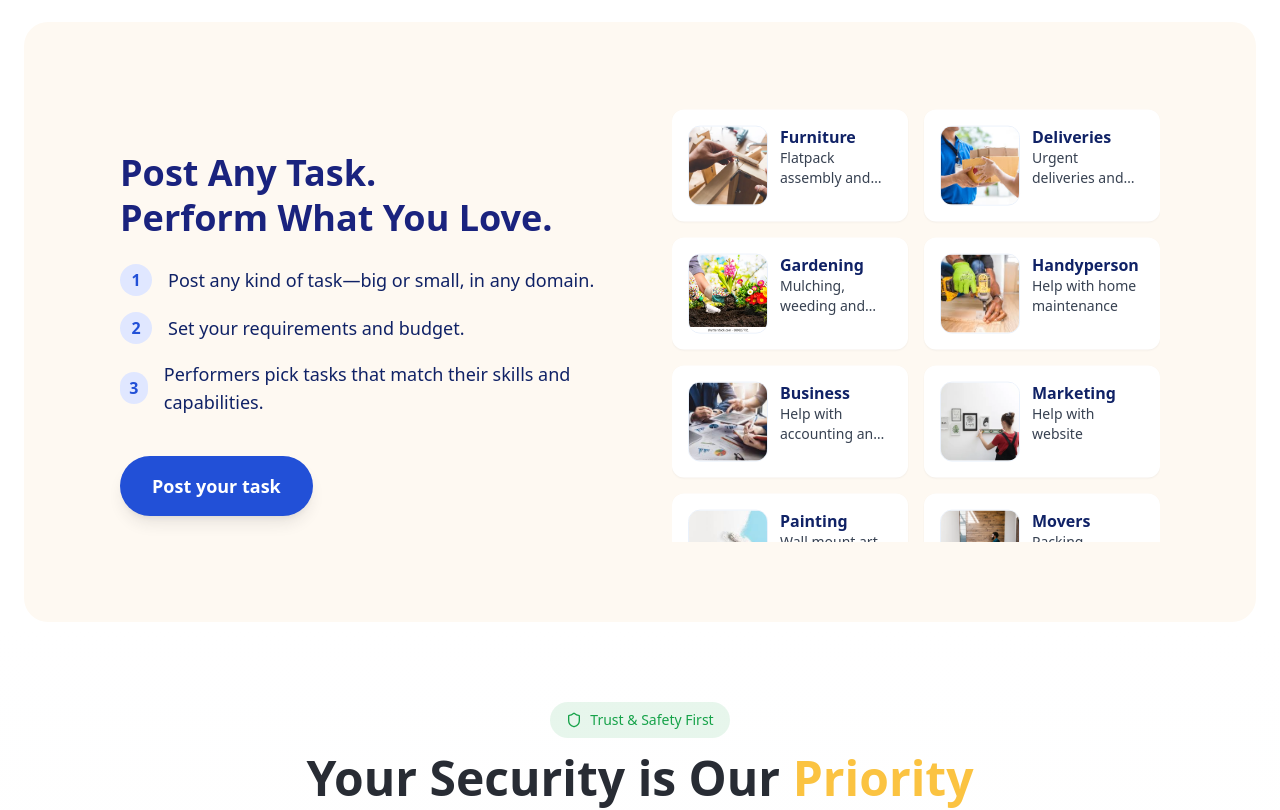
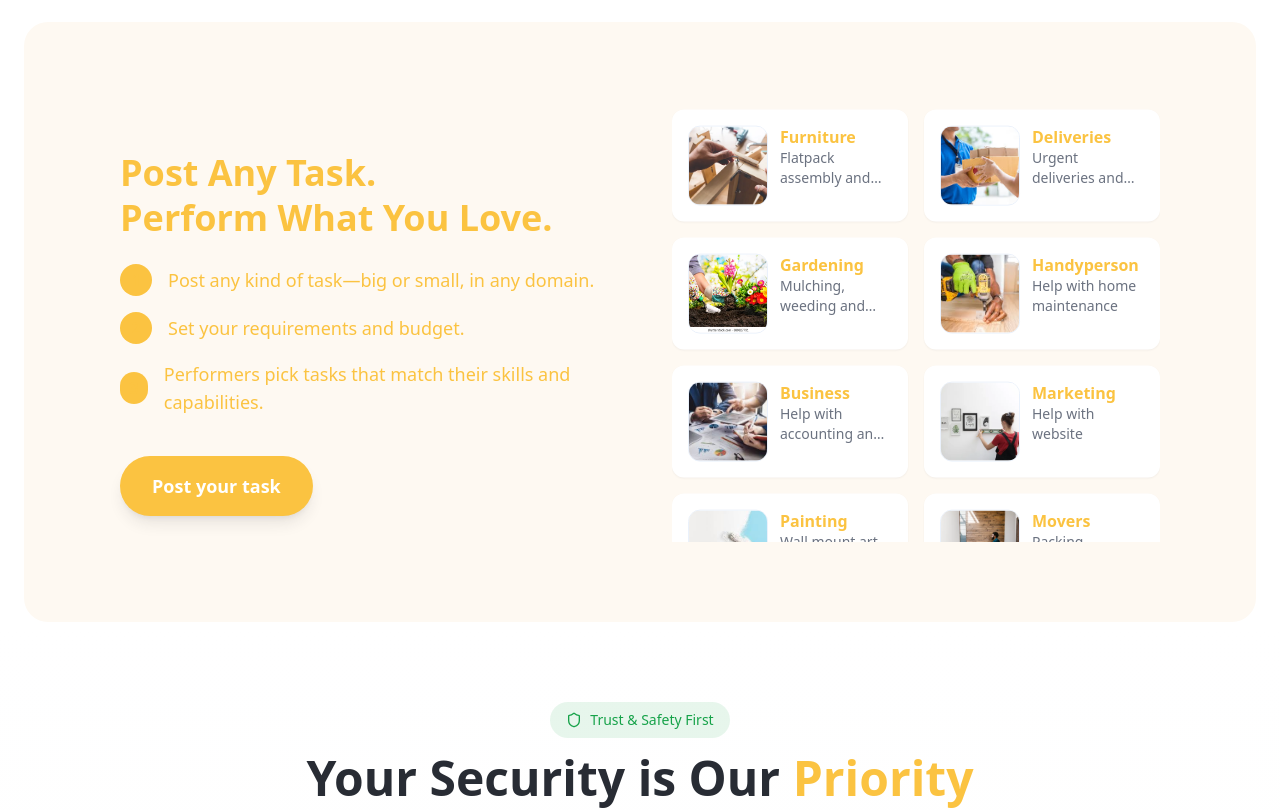
Before and after one commit to TrizenVenturesLLP/extrahand-task-pilot, a React (Vite) app: page / in a window 1280 px wide. Shown: the part 2640-3450 px from the top of the page. Built offline with nearby package versions, Linux system fonts and the light colour scheme.

Commit message:
Refactor: Improve section design
Align the task categories section with the website's theme.

```diff
--- a/src/components/TargetUsersSection.tsx
+++ b/src/components/TargetUsersSection.tsx
@@ -31,10 +31,10 @@ const ScrollingGrid = () => {
                 className="w-20 h-20 object-cover bg-gray-100 flex-shrink-0 border border-[#eaf1fb] rounded-xl"
               />
               <div className="flex flex-col overflow-hidden">
-                <div className="font-bold text-base text-[#102266] leading-snug line-clamp-1 break-words">
+                <div className="font-bold text-base text-primary leading-snug line-clamp-1 break-words">
                   {task.title}
                 </div>
-                <div className="text-sm text-[#374151] line-clamp-2 break-words">
+                <div className="text-sm text-muted-foreground line-clamp-2 break-words">
                   {task.description}
                 </div>
               </div>
@@ -65,7 +65,7 @@ const TargetUsersSection = () => {
         <div className="flex flex-col md:flex-row gap-12 md:gap-16 items-start">
           {/* Left Column */}
           <div className="flex-1 md:pt-12">
-            <h2 className="text-4xl font-bold text-[#1a237e] mb-6 leading-tight">
+            <h2 className="text-4xl font-bold text-primary mb-6 leading-tight">
               Post Any Task. <br />Perform What You Love.
             </h2>
             <ol className="mb-10 space-y-4">
@@ -75,14 +75,14 @@ const TargetUsersSection = () => {
                 "Performers pick tasks that match their skills and capabilities.",
               ].map((step, idx) => (
                 <li key={idx} className="flex items-center gap-4">
-                  <span className="w-8 h-8 flex items-center justify-center rounded-full bg-[#e0e7ff] text-[#2250d7] font-bold text-md">
+                  <span className="w-8 h-8 flex items-center justify-center rounded-full bg-warm-yellow text-primary font-bold text-md">
                     {idx + 1}
                   </span>
-                  <span className="text-lg text-[#102266] font-medium">{step}</span>
+                  <span className="text-lg text-primary font-medium">{step}</span>
                 </li>
               ))}
             </ol>
-            <button className="bg-[#2250d7] hover:bg-[#1636a0] text-white font-bold text-lg px-8 py-4 rounded-full shadow-lg transition-colors duration-200">
+            <button className="bg-primary hover:bg-primary/90 text-white font-bold text-lg px-8 py-4 rounded-full shadow-lg transition-colors duration-200">
               Post your task
             </button>
           </div>
```
